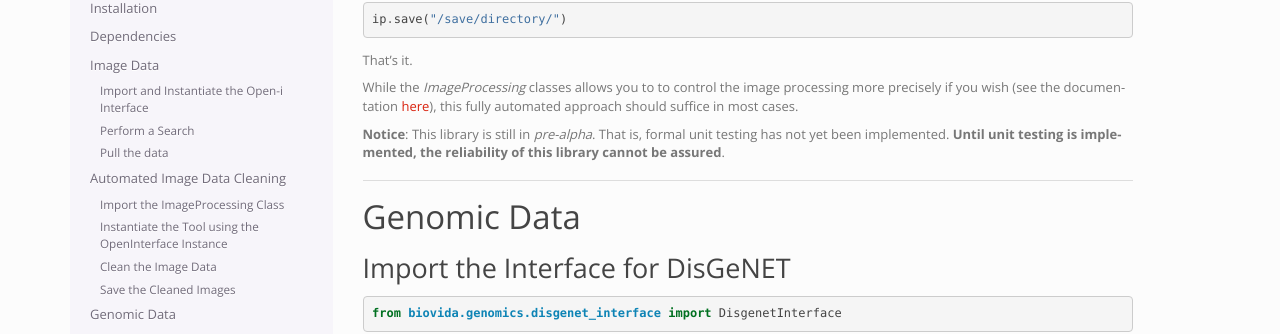
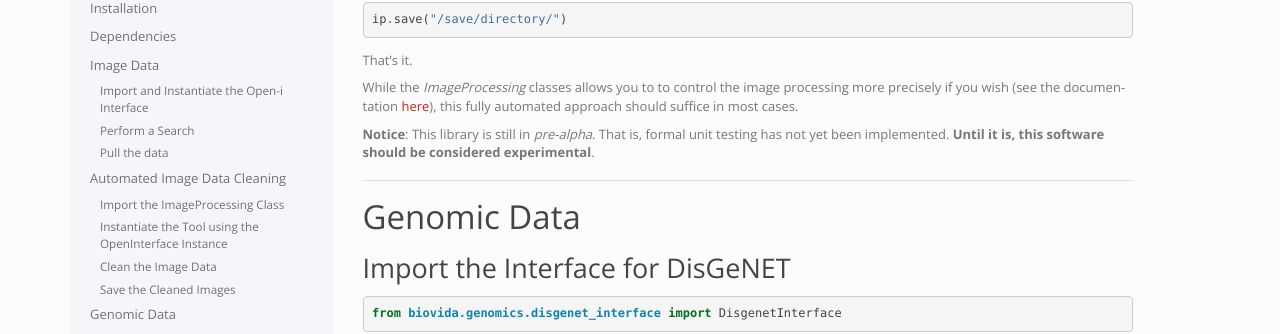
Before and after one commit to TariqAHassan/BioVida, a Sphinx documentation site: the page built from docs/GettingStarted.rst, in a window 1280 px wide and 900 px high, scrolled down 1671 px. Shown: the part 135-469 px from the top of the window. Built offline with Sphinx 7.4.7, drawn with Linux system fonts in a browser that asks for light colours.

Commit message:
Update Docs

```diff
--- a/docs/GettingStarted.rst
+++ b/docs/GettingStarted.rst
@@ -148,7 +148,7 @@ fully automated approach should suffice in most cases.
 
 
 **Notice**: This library is still in *pre-alpha*. That is, formal unit testing has not yet been implemented.
-**Until unit testing is implemented, the reliability of this library cannot be assured**.
+**Until it is, this software should be considered experimental**.
 
 
 --------------
```
